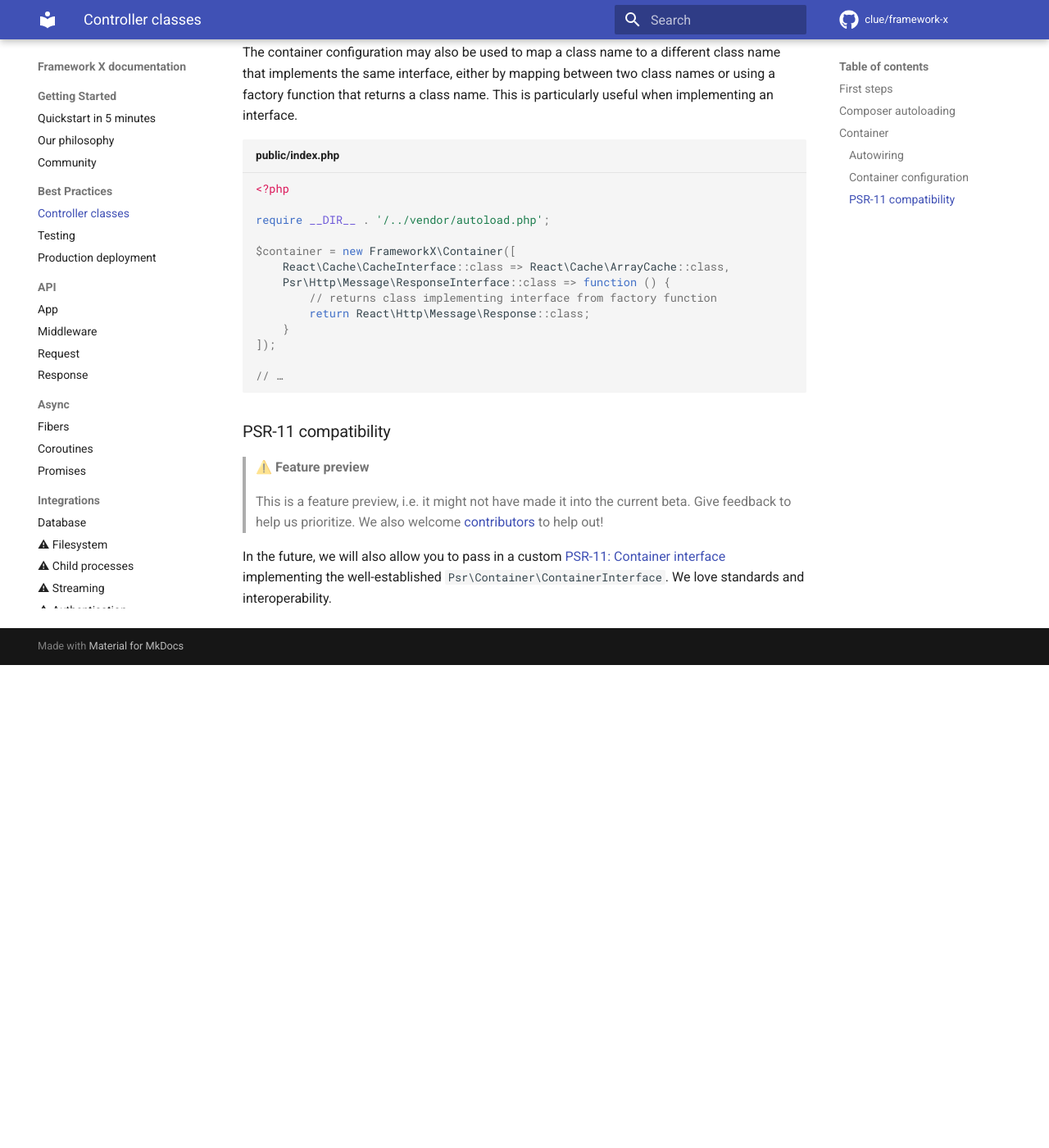
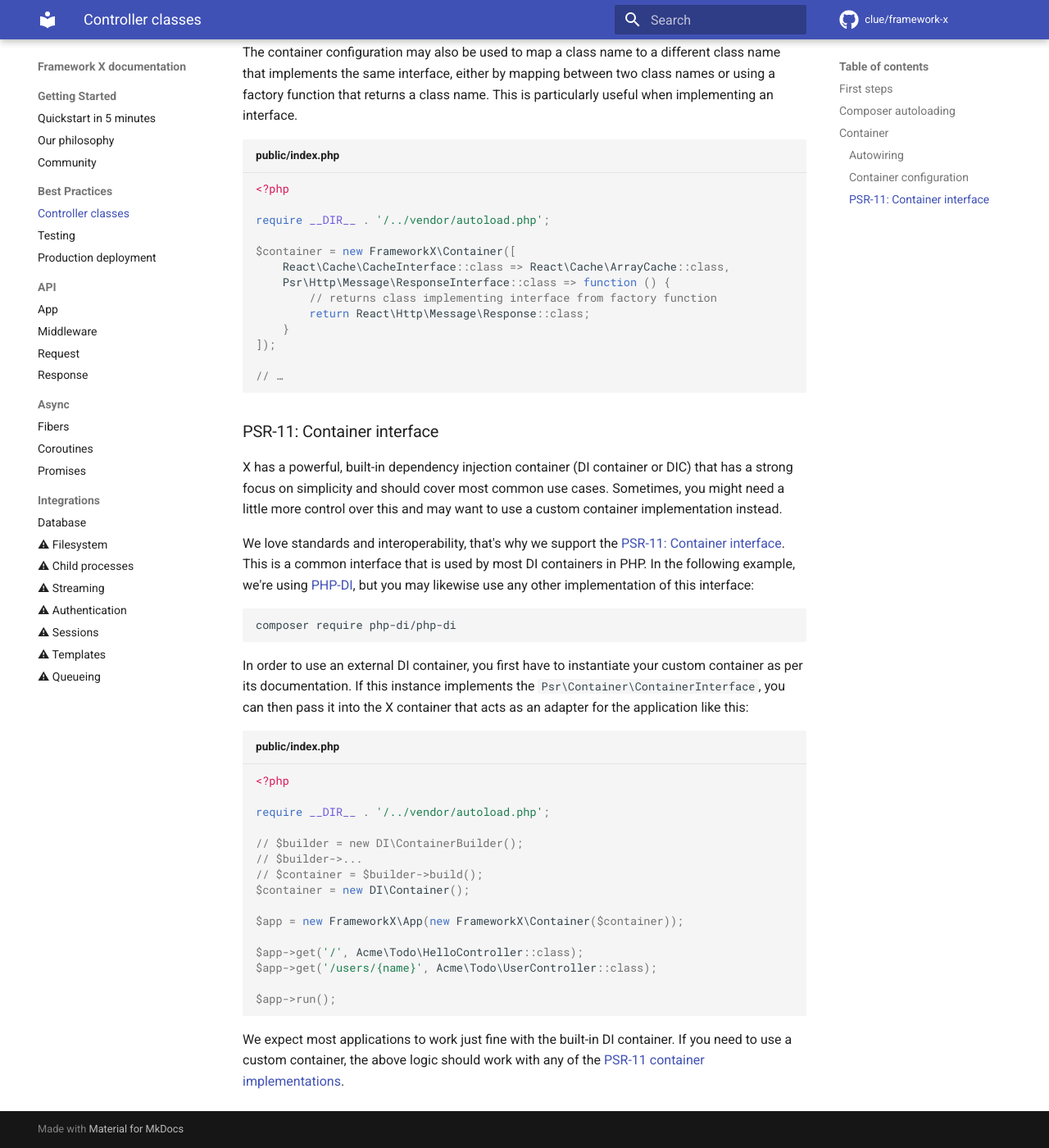
Before and after one commit to clue/framework-x, an MkDocs documentation site: the page built from docs/best-practices/controllers.md, in a window 1280 px wide and 1400 px high, scrolled down 5376 px. Shown: the whole window at 82% size. Built offline with MkDocs 1.6.1 and Material for MkDocs 9.7.7, drawn with Linux system fonts in a browser that asks for light colours; comment, search, counter and statistics services are not loaded; before the commit the page ends 6187 px from its top, so only the background shows below that.

Commit message:
Support PSR-11 container interface by using DI container as adapter

````diff
--- a/composer.json
+++ b/composer.json
@@ -18,6 +18,7 @@
     },
     "require-dev": {
         "phpunit/phpunit": "^9.5 || ^7.5",
+        "psr/container": "^2 || ^1",
         "react/async": "^4@dev || ^3@dev"
     },
     "autoload": {
--- a/docs/best-practices/controllers.md
+++ b/docs/best-practices/controllers.md
@@ -305,15 +305,46 @@ $container = new FrameworkX\Container([
 // …
 ```
 
-### PSR-11 compatibility
+### PSR-11: Container interface
 
-> ⚠️ **Feature preview**
->
-> This is a feature preview, i.e. it might not have made it into the current beta.
-> Give feedback to help us prioritize.
-> We also welcome [contributors](../getting-started/community.md) to help out!
+X has a powerful, built-in dependency injection container (DI container or DIC)
+that has a strong focus on simplicity and should cover most common use cases.
+Sometimes, you might need a little more control over this and may want to use a
+custom container implementation instead.
 
-In the future, we will also allow you to pass in a custom
-[PSR-11: Container interface](https://www.php-fig.org/psr/psr-11/) implementing
-the well-established `Psr\Container\ContainerInterface`.
-We love standards and interoperability.
+We love standards and interoperability, that's why we support the
+[PSR-11: Container interface](https://www.php-fig.org/psr/psr-11/). This is a
+common interface that is used by most DI containers in PHP. In the following
+example, we're using [PHP-DI](https://php-di.org/), but you may likewise use any
+other implementation of this interface:
+
+```bash
+composer require php-di/php-di
+```
+
+In order to use an external DI container, you first have to instantiate your
+custom container as per its documentation. If this instance implements the
+`Psr\Container\ContainerInterface`, you can then pass it into the X container that
+acts as an adapter for the application like this:
+
+```php title="public/index.php"
+<?php
+
+require __DIR__ . '/../vendor/autoload.php';
+
+// $builder = new DI\ContainerBuilder();
+// $builder->...
+// $container = $builder->build();
+$container = new DI\Container();
+
+$app = new FrameworkX\App(new FrameworkX\Container($container));
+
+$app->get('/', Acme\Todo\HelloController::class);
+$app->get('/users/{name}', Acme\Todo\UserController::class);
+
+$app->run();
+```
+
+We expect most applications to work just fine with the built-in DI container.
+If you need to use a custom container, the above logic should work with any of the
+[PSR-11 container implementations](https://packagist.org/providers/psr/container-implementation).
````
Also changed, not shown: 2 other files.
